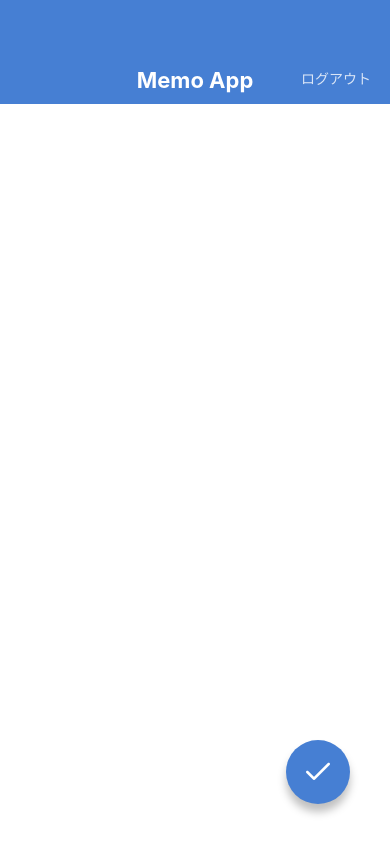
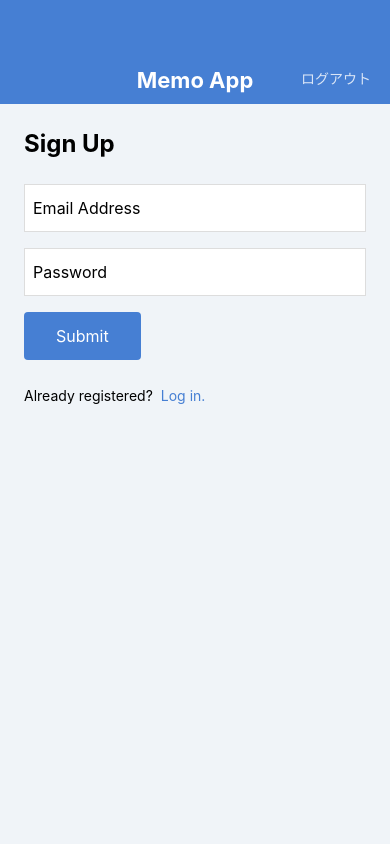
Before and after one commit to issys16/MemoApp, a React Native app: screen / in a window 390 px wide. Built offline with nearby package versions, Linux system fonts and the light colour scheme.

Commit message:
Create LogInScreen and SignUpScreen

```diff
--- a/App.jsx
+++ b/App.jsx
@@ -3,10 +3,12 @@
 // import MemoListScreen from './src/screens/MemoListScreen';
 // import MemoDetailScreen from './src/screens/MemoDetailScreen';
 // import MemoEditScreen from './src/screens/MemoEditScreen';
-import MemoCreateScreen from './src/screens/MemoCreateScreen';
+// import MemoCreateScreen from './src/screens/MemoCreateScreen';
+// import LoginScreen from './src/screens/LoginScreen';
+import SignupScreen from './src/screens/SignUpScreen';
 
 export default function App() {
   return (
-    <MemoCreateScreen />
+    <SignupScreen />
   );
 }
--- /dev/null
+++ b/src/components/Button.jsx
@@ -0,0 +1,33 @@
+import React from 'react';
+import { View, Text, StyleSheet } from 'react-native';
+import { string } from 'prop-types';
+
+export default function Button(props) {
+  const { label } = props;
+
+  return (
+    <View style={styles.buttonContainer}>
+      <Text style={styles.buttonLabel}>{label}</Text>
+    </View>
+  );
+}
+
+Button.propTypes = {
+  label: string.isRequired,
+};
+
+const styles = StyleSheet.create({
+  buttonContainer: {
+    backgroundColor: '#467FD3',
+    borderRadius: 4,
+    alignSelf: 'flex-start',
+    marginBottom: 24,
+  },
+  buttonLabel: {
+    fontSize: 16,
+    lineHeight: 32,
+    paddingVertical: 8,
+    paddingHorizontal: 32,
+    color: '#ffffff',
+  },
+});
--- /dev/null
+++ b/src/screens/LoginScreen.jsx
@@ -0,0 +1,64 @@
+import React from 'react';
+import {
+  View, Text, TextInput, StyleSheet,
+} from 'react-native';
+
+import AppBar from '../components/AppBar';
+import Button from '../components/Button';
+
+export default function LoginScreen() {
+  return (
+    <View style={styles.container}>
+      <AppBar />
+      <View style={styles.inner}>
+        <Text style={styles.title}>Log In</Text>
+        <TextInput style={styles.input} value="Email Address" />
+        <TextInput style={styles.input} value="Password" />
+        <Button label="Submit" />
+        <View style={styles.footer}>
+          <Text style={styles.footerText}>Not registered?</Text>
+          <Text style={styles.footerLink}>Sign up here!</Text>
+        </View>
+      </View>
+    </View>
+  );
+}
+
+const styles = StyleSheet.create({
+  container: {
+    flex: 1,
+    backgroundColor: '#F0F4F8',
+  },
+  inner: {
+    paddingHorizontal: 24,
+    paddingVertical: 24,
+  },
+  title: {
+    fontSize: 24,
+    lineHeight: 32,
+    fontWeight: 'bold',
+    marginBottom: 24,
+  },
+  input: {
+    fontSize: 16,
+    height: 48,
+    borderColor: '#dddddd',
+    borderWidth: 1,
+    backgroundColor: '#ffffff',
+    paddingHorizontal: 8,
+    marginBottom: 16,
+  },
+  footerText: {
+    fontSize: 14,
+    lineHeight: 24,
+    marginRight: 8,
+  },
+  footerLink: {
+    fontSize: 14,
+    lineHeight: 24,
+    color: '#467FD3',
+  },
+  footer: {
+    flexDirection: 'row',
+  },
+});
--- /dev/null
+++ b/src/screens/SignUpScreen.jsx
@@ -0,0 +1,64 @@
+import React from 'react';
+import {
+  View, Text, TextInput, StyleSheet,
+} from 'react-native';
+
+import AppBar from '../components/AppBar';
+import Button from '../components/Button';
+
+export default function SignUpScreen() {
+  return (
+    <View style={styles.container}>
+      <AppBar />
+      <View style={styles.inner}>
+        <Text style={styles.title}>Sign Up</Text>
+        <TextInput style={styles.input} value="Email Address" />
+        <TextInput style={styles.input} value="Password" />
+        <Button label="Submit" />
+        <View style={styles.footer}>
+          <Text style={styles.footerText}>Already registered?</Text>
+          <Text style={styles.footerLink}>Log in.</Text>
+        </View>
+      </View>
+    </View>
+  );
+}
+
+const styles = StyleSheet.create({
+  container: {
+    flex: 1,
+    backgroundColor: '#F0F4F8',
+  },
+  inner: {
+    paddingHorizontal: 24,
+    paddingVertical: 24,
+  },
+  title: {
+    fontSize: 24,
+    lineHeight: 32,
+    fontWeight: 'bold',
+    marginBottom: 24,
+  },
+  input: {
+    fontSize: 16,
+    height: 48,
+    borderColor: '#dddddd',
+    borderWidth: 1,
+    backgroundColor: '#ffffff',
+    paddingHorizontal: 8,
+    marginBottom: 16,
+  },
+  footerText: {
+    fontSize: 14,
+    lineHeight: 24,
+    marginRight: 8,
+  },
+  footerLink: {
+    fontSize: 14,
+    lineHeight: 24,
+    color: '#467FD3',
+  },
+  footer: {
+    flexDirection: 'row',
+  },
+});
```
Also changed, not shown: src/components/KeyboardSafeView.jsx (line endings or trailing spaces).
